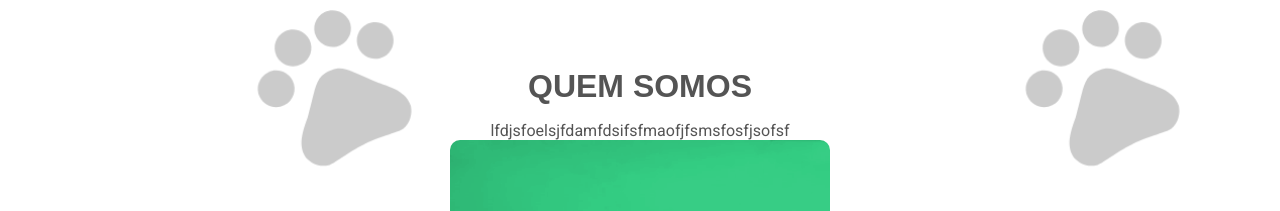
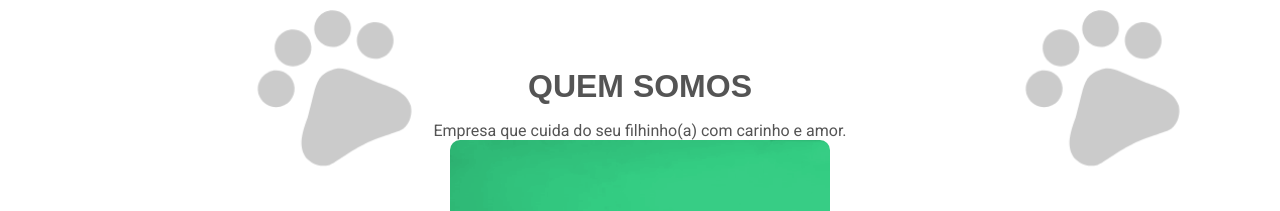
Before and after one commit to JoseRoberto34/PetWeb, a plain HTML site: page index.html in a window 1280 px wide. Shown: the part 1260-1471 px from the top of the page. Drawn offline with Linux system fonts and the light colour scheme; files whose address does not match are found by name.

Commit message:
alteração no texto

```diff
--- a/index.html
+++ b/index.html
@@ -87,7 +87,7 @@
           <div class="container grid">
             <div class="text">
               <h2 class="title">QUEM SOMOS</h2>
-              <P>lfdjsfoelsjfdamfdsifsfmaofjfsmsfosfjsofsf</P>
+              <P>Empresa que cuida do seu filhinho(a) com carinho e amor.</P>
             </div>
           </div>
           <div class="image">
```
